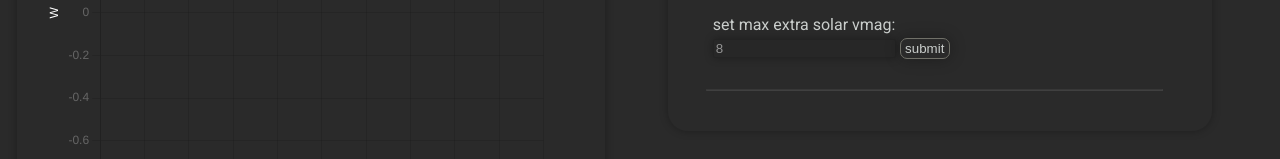
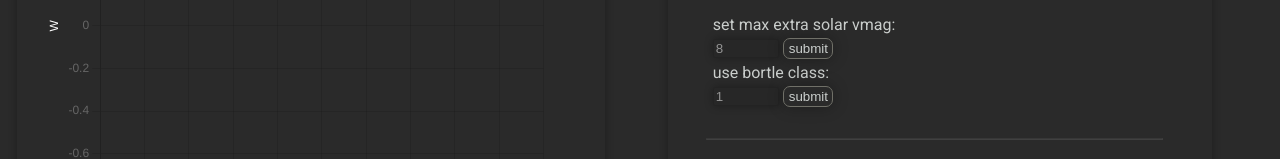
Before and after one commit to aaroshdas/astronomy-app, a React (Create React App) app: page / in a window 1280 px wide. Shown: the part 540-699 px from the top of the page. Built offline with nearby package versions, Linux system fonts and the light colour scheme; no server answers.

Commit message:
bortle class

```diff
--- a/src/App.css
+++ b/src/App.css
@@ -17,6 +17,7 @@ hr{
   border-color:rgb(42, 42, 42);
 }
 .inputBox{
+  width: 15%;
   border: 1px solid rgba(0,0,0,0.1);
 
   color:rgba(255,255,255,0.5);
@@ -84,10 +85,14 @@ hr{
 
 .scatterplot{
   margin-top: 3%;
+  margin-bottom: 6%;
+
   width: 40vw;
-  padding:2%;
+  padding-left: 2%;
   padding-right: 4%;
-  margin-bottom: 6%;
+  padding-top: 3%;
+  padding-bottom: 5%;
+
   margin-left: 0.75%;
   float:left;
   border-radius: 20px;
--- a/src/App.js
+++ b/src/App.js
@@ -277,6 +277,21 @@ export async function dataUpdater(setStarData,displaySettings){
     setTimeout(dataUpdater, 500, setStarData,displaySettings)
   }
 }
+function bortleClassToVMag(bortle){
+  let val = parseInt(bortle)
+  if(val <1){return 9;}
+  else if(val <= 1){return 7.6;}
+  else if(val <=2){return 7.1;}
+  else if(val <=3){return 6.6;}
+  else if(val <=4){return 6.3;}
+  else if(val <=4.5){return 6.1;}
+  else if(val <=5){return 5.6;}
+  else if(val <=6){return 5.1;}
+  else if(val <=7){return 4.6;}
+  else if(val <=8){return 4.1;}
+  else if(val <=9){return 4.0;}
+  return 3;
+}
 
 function getStarAPI(displaySettings, setStarData){
   // console.log(document.getElementById("star-API-name").value)
@@ -405,7 +420,17 @@ function App() {
           <main>set max extra solar vmag:</main>
           <input className= "inputBox" id = "minMag" defaultValue={displaySettings[2]} type = "number" max = "12" placeholder='max visual magnitude...'/>
           <button className='button' onClick={()=>{setDisplaySettings([displaySettings[0],displaySettings[1], document.getElementById("minMag").value]);dataUpdater(setStarData, [displaySettings[0], displaySettings[1], document.getElementById("minMag").value]) }}><span>submit</span></button>
+
+          <main>use bortle class:</main>
+          <input className= "inputBox" id = "bortle" defaultValue={1} type = "number" max = "9" min="1" placeholder='bortle class...'   />
+          <button className='button' onClick={()=>{
+            setDisplaySettings([displaySettings[0],displaySettings[1], bortleClassToVMag(document.getElementById("bortle").value)]);
+            dataUpdater(setStarData, [displaySettings[0], displaySettings[1], bortleClassToVMag(document.getElementById("bortle").value)]);
+            document.getElementById("minMag").value = bortleClassToVMag(document.getElementById("bortle").value)
+          }}><span>submit</span></button>
+
         </div>
+
         <main id = "body"></main>
         <main id = "relToHorizon"></main>
         <main id = "mag"></main>
```
